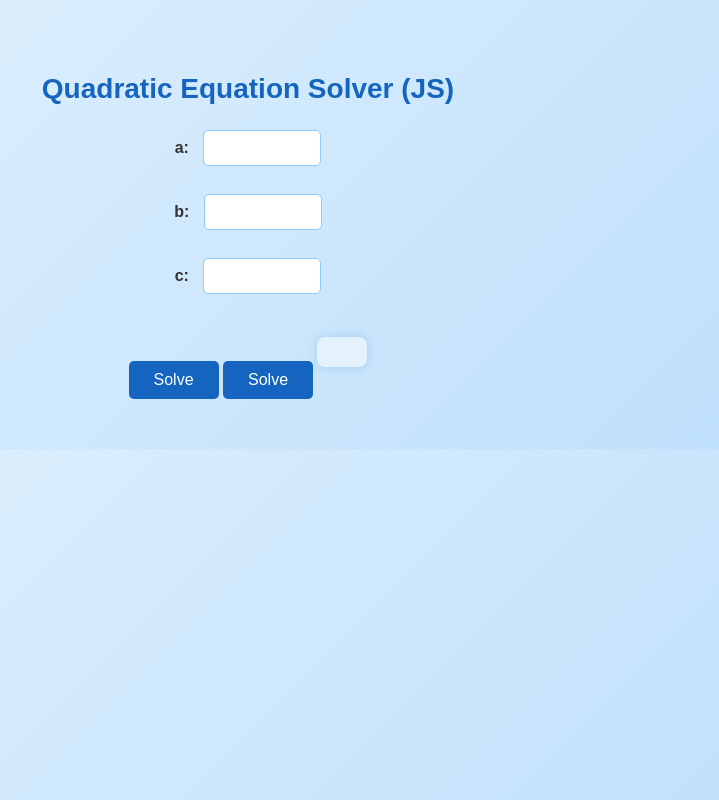
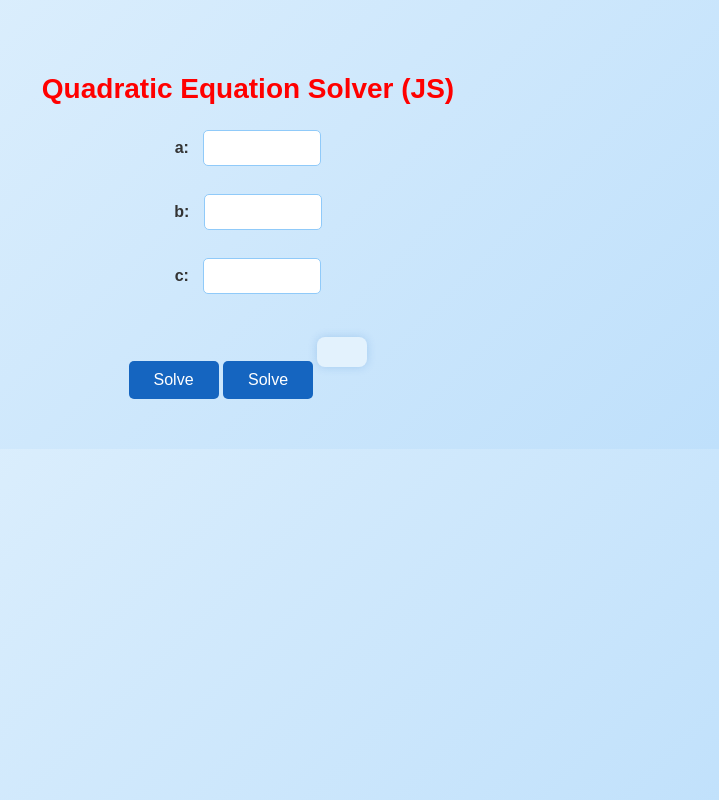
Before and after one commit to NanyaMary71/js-quadratic-solver, a plain HTML site: page index.html in a window 1280 px wide. Shown: the whole page, without its empty margins (392-1111 px from the left). Drawn offline with Linux system fonts and the light colour scheme.

Commit message:
Updated project files

```diff
--- a/style.css
+++ b/style.css
@@ -8,7 +8,7 @@ body {
         }
 
         h2 {
-            color: #1565c0;
+            color: red;
             font-size: 28px;
             margin-bottom: 20px;
         }
```
